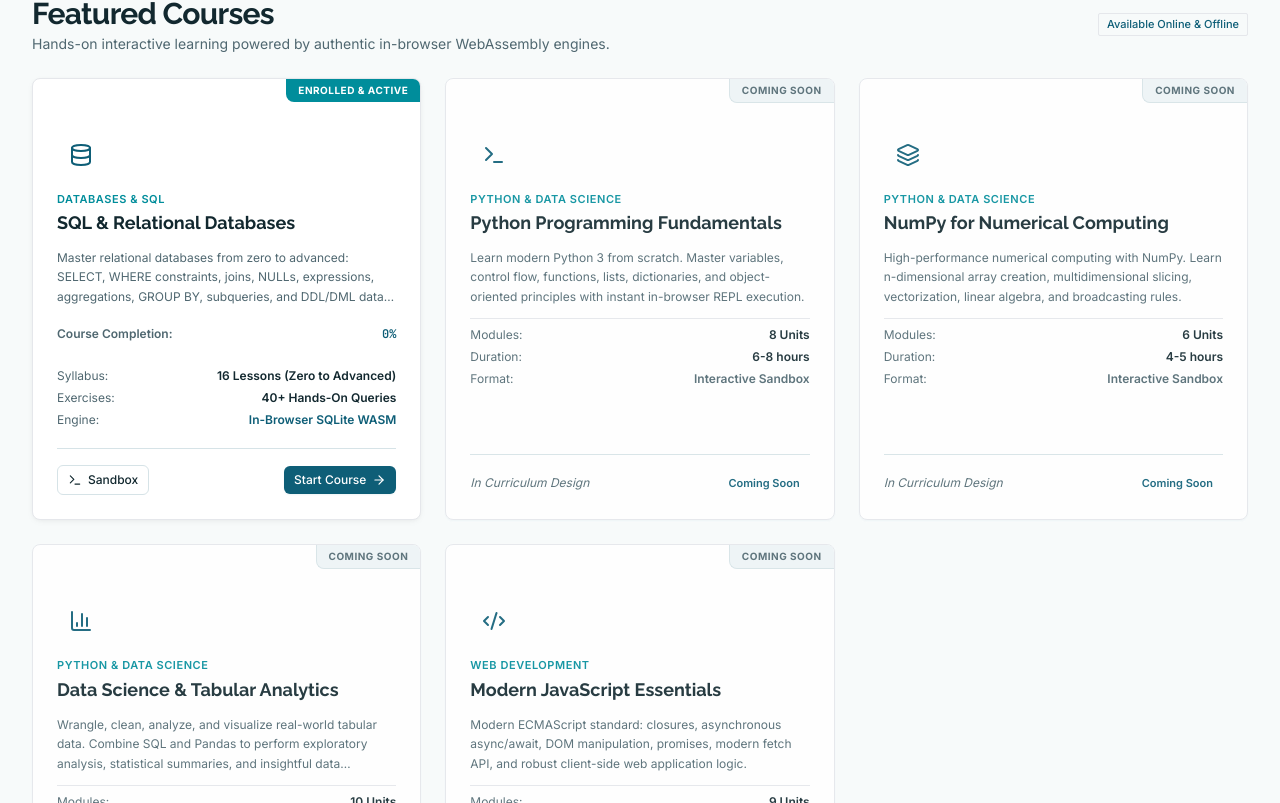
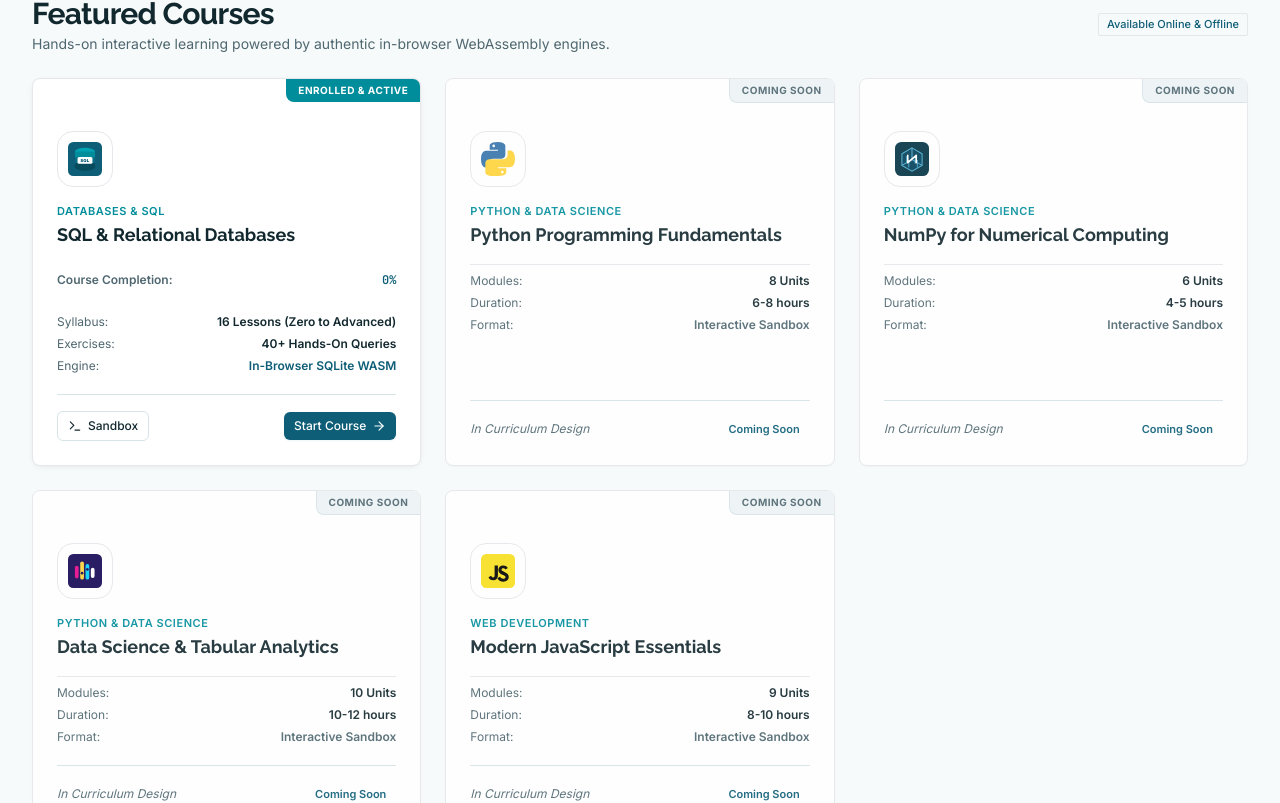
Before and after one commit to poornaprasadmacha/ceeras-internships, a React (Vite) app: page / in a window 1280 px wide. Shown: the part 557-1360 px from the top of the page. Built offline with nearby package versions, Linux system fonts and the light colour scheme; a web font is replaced by a local one.

Commit message:
Replace bulky text descriptions with authentic language logos (SQL, Python, NumPy, Pandas, JS)

```diff
--- a/src/components/layout/CeerasHeader.tsx
+++ b/src/components/layout/CeerasHeader.tsx
@@ -12,6 +12,13 @@ import {
   Sparkles,
 } from 'lucide-react';
 import { ThemeToggle } from '../ui/ThemeToggle';
+import {
+  SqlLogo,
+  PythonLogo,
+  NumpyLogo,
+  PandasLogo,
+  JavaScriptLogo,
+} from '../ui/LanguageLogos';
 import { useTheme } from '../../hooks/useTheme';
 import { THEMES } from '../../lib/constants';
 
@@ -121,7 +128,7 @@ export function CeerasHeader({ onToggleSidebar }: { onToggleSidebar?: () => void
                   onClick={() => setCoursesOpen(false)}
                   className="flex items-start gap-2.5 p-2 rounded-lg bg-primary/5 hover:bg-primary/10 transition-colors border border-primary/20"
                 >
-                  <Database className="w-4 h-4 text-primary shrink-0 mt-0.5" />
+                  <SqlLogo className="w-5 h-5 shrink-0 mt-0.5 rounded" />
                   <div>
                     <span className="font-semibold text-xs text-text-main block">
                       SQL &amp; Relational Databases
@@ -137,19 +144,31 @@ export function CeerasHeader({ onToggleSidebar }: { onToggleSidebar?: () => void
                 </div>
                 <div className="p-2 space-y-2 text-xs">
                   <div className="flex items-center justify-between text-text-main">
-                    <span className="font-medium">Python Programming</span>
+                    <span className="flex items-center gap-2 font-medium">
+                      <PythonLogo className="w-4 h-4 shrink-0" />
+                      <span>Python Programming</span>
+                    </span>
                     <span className="text-[10px] font-semibold text-primary bg-primary/10 px-1.5 py-0.5 rounded">Soon</span>
                   </div>
                   <div className="flex items-center justify-between text-text-main">
-                    <span className="font-medium">NumPy for Computing</span>
+                    <span className="flex items-center gap-2 font-medium">
+                      <NumpyLogo className="w-4 h-4 shrink-0 rounded" />
+                      <span>NumPy for Computing</span>
+                    </span>
                     <span className="text-[10px] font-semibold text-primary bg-primary/10 px-1.5 py-0.5 rounded">Soon</span>
                   </div>
                   <div className="flex items-center justify-between text-text-main">
-                    <span className="font-medium">Data Science &amp; Analytics</span>
+                    <span className="flex items-center gap-2 font-medium">
+                      <PandasLogo className="w-4 h-4 shrink-0 rounded" />
+                      <span>Data Science &amp; Analytics</span>
+                    </span>
                     <span className="text-[10px] font-semibold text-primary bg-primary/10 px-1.5 py-0.5 rounded">Soon</span>
                   </div>
                   <div className="flex items-center justify-between text-text-main">
-                    <span className="font-medium">Modern JavaScript</span>
+                    <span className="flex items-center gap-2 font-medium">
+                      <JavaScriptLogo className="w-4 h-4 shrink-0 rounded" />
+                      <span>Modern JavaScript</span>
+                    </span>
                     <span className="text-[10px] font-semibold text-primary bg-primary/10 px-1.5 py-0.5 rounded">Soon</span>
                   </div>
                 </div>
@@ -308,7 +327,7 @@ export function CeerasHeader({ onToggleSidebar }: { onToggleSidebar?: () => void
               onClick={() => setMobileMenuOpen(false)}
               className="flex items-center gap-2 py-1.5 text-sm text-primary font-medium"
             >
-              <Database className="w-4 h-4" />
+              <SqlLogo className="w-4 h-4 rounded-xs" />
               <span>SQL &amp; Relational Databases</span>
             </Link>
           </div>
--- /dev/null
+++ b/src/components/ui/LanguageLogos.tsx
@@ -0,0 +1,176 @@
+import React from 'react';
+
+export interface LogoProps {
+  className?: string;
+  size?: number;
+}
+
+/**
+ * Official Python dual-snake vector logo
+ */
+export function PythonLogo({ className = 'w-10 h-10', size }: LogoProps) {
+  return (
+    <svg
+      viewBox="0 0 128 128"
+      width={size}
+      height={size}
+      className={className}
+      fill="none"
+      xmlns="http://www.w3.org/2000/svg"
+      role="img"
+      aria-label="Python logo"
+    >
+      <path
+        d="M63.385 0C30.655 0 32.705 14.195 32.705 14.195L32.74 28.89h31.14v4.425H20.08S0 30.985 0 63.85c0 32.86 17.515 31.7 17.515 31.7h10.45V80.895s-.575-17.525 17.235-17.525h29.835s16.66-.27 16.66-16.39V16.39S94.49 0 63.385 0zM47.79 9.87a4.91 4.91 0 11.005 9.82 4.91 4.91 0 01-.005-9.82z"
+        fill="#3776AB"
+      />
+      <path
+        d="M64.615 128c32.73 0 30.68-14.195 30.68-14.195l-.035-14.695H64.12v-4.425h43.8s20.08 2.33 20.08-30.535c0-32.865-17.515-31.7-17.515-31.7h-10.45v14.655s.575 17.525-17.235 17.525H32.965s-16.66.27-16.66 16.39v30.59s-2.8 16.39 28.31 16.39zM80.21 118.13a4.91 4.91 0 11-.005-9.82 4.91 4.91 0 01.005 9.82z"
+        fill="#FFD43B"
+      />
+    </svg>
+  );
+}
+
+/**
+ * Official NumPy 3D Isometric vector logo
+ */
+export function NumpyLogo({ className = 'w-10 h-10', size }: LogoProps) {
+  return (
+    <svg
+      viewBox="0 0 128 128"
+      width={size}
+      height={size}
+      className={className}
+      fill="none"
+      xmlns="http://www.w3.org/2000/svg"
+      role="img"
+      aria-label="NumPy logo"
+    >
+      <rect width="128" height="128" rx="24" fill="#013243" />
+      {/* Isometric cube grid with N */}
+      <path
+        d="M64 22L102 44V88L64 110L26 88V44L64 22Z"
+        stroke="#4DABCF"
+        strokeWidth="4"
+        fill="#024059"
+      />
+      <path d="M64 22V66M64 66L102 88M64 66L26 88" stroke="#4DABCF" strokeWidth="4" />
+      <path
+        d="M44 54V80L52 68V94M76 54V80L84 68V94"
+        stroke="#4DABCF"
+        strokeWidth="3.5"
+        strokeLinecap="round"
+      />
+      {/* Central bold N */}
+      <path
+        d="M48 50V78L80 50V78"
+        stroke="#FFFFFF"
+        strokeWidth="6"
+        strokeLinecap="round"
+        strokeLinejoin="round"
+      />
+    </svg>
+  );
+}
+
+/**
+ * Official JavaScript vector badge logo
+ */
+export function JavaScriptLogo({ className = 'w-10 h-10', size }: LogoProps) {
+  return (
+    <svg
+      viewBox="0 0 128 128"
+      width={size}
+      height={size}
+      className={className}
+      xmlns="http://www.w3.org/2000/svg"
+      role="img"
+      aria-label="JavaScript logo"
+    >
+      <rect width="128" height="128" rx="20" fill="#F7DF1E" />
+      <path
+        d="M72.5 86.8c2.4 3.9 5.8 6.5 11.5 6.5 5 0 8.2-2.5 8.2-5.9 0-4.1-3.3-5.6-8.9-8l-3.1-1.3c-8.9-3.8-14.8-8.6-14.8-18.7 0-9.3 7.1-16.4 18.2-16.4 7.9 0 13.6 2.8 17.5 9.7l-9.1 5.8c-2-3.6-4.2-5-8.4-5-3.8 0-6.2 2.4-6.2 5.3 0 3.7 2.4 5.2 7.8 7.5l3.1 1.3c10.4 4.5 16.1 9.1 16.1 19.3 0 11-8.7 17.1-20.2 17.1-11.4 0-18.5-5.5-22.3-13.1l10.6-6.6zM28.4 87.8l9.6-5.8c1.9 3.3 3.6 6.1 7.2 6.1 3.7 0 6-1.5 6-7.2V43.5h12.5v37.6c0 12.3-7.2 17.9-17.7 17.9-9.5 0-15.1-4.8-17.6-11.2z"
+        fill="#000000"
+      />
+    </svg>
+  );
+}
+
+/**
+ * Official Pandas / Tabular Data Science vector logo
+ */
+export function PandasLogo({ className = 'w-10 h-10', size }: LogoProps) {
+  return (
+    <svg
+      viewBox="0 0 128 128"
+      width={size}
+      height={size}
+      className={className}
+      fill="none"
+      xmlns="http://www.w3.org/2000/svg"
+      role="img"
+      aria-label="Pandas Data Science logo"
+    >
+      <rect width="128" height="128" rx="20" fill="#130754" />
+      {/* 4 classic Pandas color pillars */}
+      <rect x="26" y="44" width="14" height="48" rx="7" fill="#E70488" />
+      <rect x="46" y="28" width="14" height="68" rx="7" fill="#FFD43B" />
+      <rect x="66" y="38" width="14" height="58" rx="7" fill="#00D2FF" />
+      <rect x="86" y="52" width="14" height="38" rx="7" fill="#FFFFFF" />
+      {/* Crossbar */}
+      <circle cx="53" cy="72" r="5" fill="#130754" />
+      <circle cx="73" cy="58" r="5" fill="#130754" />
+    </svg>
+  );
+}
+
+/**
+ * Official SQL / Relational Database vector logo
+ */
+export function SqlLogo({ className = 'w-10 h-10', size }: LogoProps) {
+  return (
+    <svg
+      viewBox="0 0 128 128"
+      width={size}
+      height={size}
+      className={className}
+      fill="none"
+      xmlns="http://www.w3.org/2000/svg"
+      role="img"
+      aria-label="SQL Database logo"
+    >
+      <rect width="128" height="128" rx="20" fill="#0E5E77" />
+      {/* Tier 1 cylinder */}
+      <ellipse cx="64" cy="36" rx="38" ry="14" fill="#00A2B3" />
+      <path
+        d="M26 36V54C26 62 43 68 64 68C85 68 102 62 102 54V36"
+        fill="#008D9B"
+      />
+      {/* Tier 2 cylinder */}
+      <path
+        d="M26 58V76C26 84 43 90 64 90C85 90 102 84 102 76V58"
+        fill="#0A6C84"
+      />
+      {/* Tier 3 cylinder base */}
+      <path
+        d="M26 80V94C26 102 43 108 64 108C85 108 102 102 102 94V80"
+        fill="#074B5C"
+      />
+      {/* SQL Bold Badge */}
+      <rect x="36" y="56" width="56" height="26" rx="6" fill="#FFFFFF" />
+      <text
+        x="64"
+        y="75"
+        textAnchor="middle"
+        fontFamily="Raleway, Inter, sans-serif"
+        fontWeight="900"
+        fontSize="16"
+        fill="#0E5E77"
+        letterSpacing="1"
+      >
+        SQL
+      </text>
+    </svg>
+  );
+}
--- a/src/features/dashboard/DashboardView.tsx
+++ b/src/features/dashboard/DashboardView.tsx
@@ -19,6 +19,13 @@ import {
   Code2,
   BarChart3,
 } from 'lucide-react';
+import {
+  SqlLogo,
+  PythonLogo,
+  NumpyLogo,
+  PandasLogo,
+  JavaScriptLogo,
+} from '../../components/ui/LanguageLogos';
 
 interface CourseItem {
   id: string;
@@ -27,10 +34,9 @@ interface CourseItem {
   badge: string;
   badgeVariant: 'accent' | 'outline';
   status: 'active' | 'upcoming';
-  description: string;
   modulesCount: number;
   duration: string;
-  icon: React.ElementType;
+  logo: React.ComponentType<{ className?: string; size?: number }>;
 }
 
 const COURSES: CourseItem[] = [
@@ -41,11 +47,9 @@ const COURSES: CourseItem[] = [
     badge: 'Enrolled & Active',
     badgeVariant: 'accent',
     status: 'active',
-    description:
-      'Master relational databases from zero to advanced: SELECT, WHERE constraints, joins, NULLs, expressions, aggregations, GROUP BY, subqueries, and DDL/DML data manipulation with instant in-browser SQLite execution.',
     modulesCount: 16,
     duration: '10-12 hours',
-    icon: Database,
+    logo: SqlLogo,
   },
   {
     id: 'python-core',
@@ -54,11 +58,9 @@ const COURSES: CourseItem[] = [
     badge: 'Coming Soon',
     badgeVariant: 'outline',
     status: 'upcoming',
-    description:
-      'Learn modern Python 3 from scratch. Master variables, control flow, functions, lists, dictionaries, and object-oriented principles with instant in-browser REPL execution.',
     modulesCount: 8,
     duration: '6-8 hours',
-    icon: Terminal,
+    logo: PythonLogo,
   },
   {
     id: 'numpy-computing',
@@ -67,11 +69,9 @@ const COURSES: CourseItem[] = [
     badge: 'Coming Soon',
     badgeVariant: 'outline',
     status: 'upcoming',
-    description:
-      'High-performance numerical computing with NumPy. Learn n-dimensional array creation, multidimensional slicing, vectorization, linear algebra, and broadcasting rules.',
     modulesCount: 6,
     duration: '4-5 hours',
-    icon: Layers,
+    logo: NumpyLogo,
   },
   {
     id: 'data-science',
@@ -80,11 +80,9 @@ const COURSES: CourseItem[] = [
     badge: 'Coming Soon',
     badgeVariant: 'outline',
     status: 'upcoming',
-    description:
-      'Wrangle, clean, analyze, and visualize real-world tabular data. Combine SQL and Pandas to perform exploratory analysis, statistical summaries, and insightful data reporting.',
     modulesCount: 10,
     duration: '10-12 hours',
-    icon: BarChart3,
+    logo: PandasLogo,
   },
   {
     id: 'javascript-modern',
@@ -93,11 +91,9 @@ const COURSES: CourseItem[] = [
     badge: 'Coming Soon',
     badgeVariant: 'outline',
     status: 'upcoming',
-    description:
-      'Modern ECMAScript standard: closures, asynchronous async/await, DOM manipulation, promises, modern fetch API, and robust client-side web application logic.',
     modulesCount: 9,
     duration: '8-10 hours',
-    icon: Code2,
+    logo: JavaScriptLogo,
   },
 ];
 
@@ -166,7 +162,7 @@ export function DashboardView() {
         {/* Courses Grid */}
         <div className="grid grid-cols-1 md:grid-cols-2 lg:grid-cols-3 gap-6">
           {COURSES.map((course) => {
-            const Icon = course.icon;
+            const Logo = course.logo;
             const isSQL = course.id === 'sql-relational';
 
             return (
@@ -189,9 +185,10 @@ export function DashboardView() {
                   {course.badge}
                 </div>
 
-                <div className="space-y-3 pt-2">
-                  <div className="w-12 h-12 rounded-xl bg-primary/10 text-primary flex items-center justify-center">
-                    <Icon className="w-6 h-6" />
+                <div className="space-y-4 pt-2">
+                  {/* Official Language Logo */}
+                  <div className="w-14 h-14 rounded-2xl bg-subtle/80 border border-border/80 flex items-center justify-center p-2.5 shadow-xs">
+                    <Logo className="w-full h-full object-contain" />
                   </div>
 
                   <div>
@@ -203,11 +200,7 @@ export function DashboardView() {
                     </h3>
                   </div>
 
-                  <p className="text-xs text-text-muted leading-relaxed line-clamp-3">
-                    {course.description}
-                  </p>
-
-                  {/* Course Details */}
+                  {/* Course Details (No bulky description paragraphs) */}
                   {isSQL ? (
                     <div className="pt-2 space-y-2">
                       <div className="space-y-1">
```
